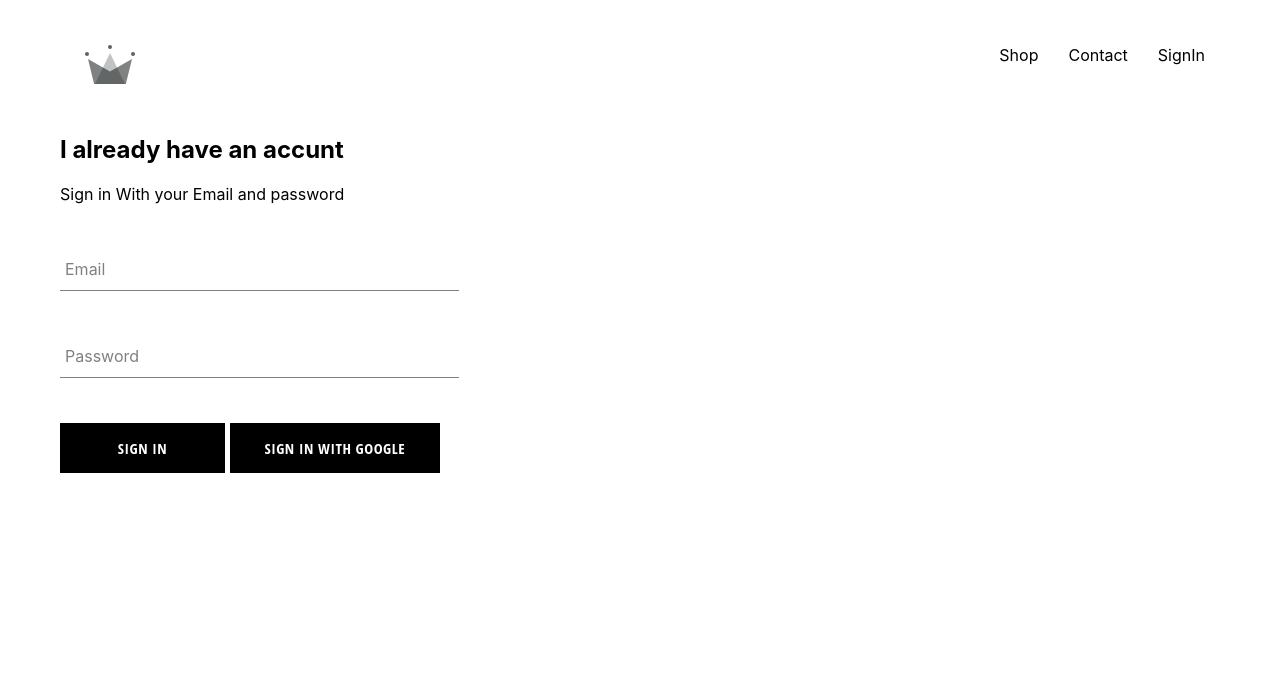
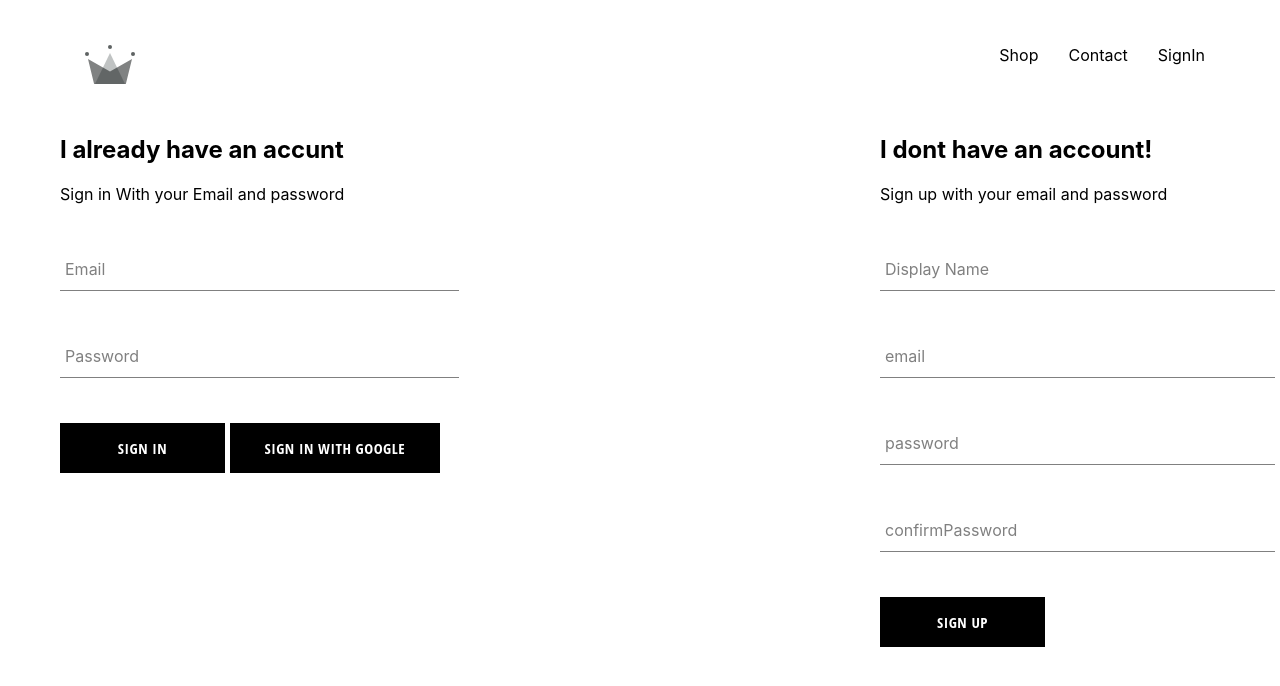
Before and after one commit to mehdiShariati/onlineShopWithReact, a React (Create React App) app: page /signIn in a window 1280 px wide. Shown: the top 686 px of the page. Built offline with nearby package versions, Linux system fonts and the light colour scheme; no server answers.

Commit message:
sign up method is now okey with firestore and sign up page is compeletly okey

```diff
--- a/src/App.js
+++ b/src/App.js
@@ -5,7 +5,7 @@
 import ShopPage from "./pages/shop/shop.component";
 import Header from "./component/header/header.component";
 import SignInAndSignUp from "./pages/SignIn-SignUp/SignIn-SignUp.component";
-import {auth} from "./firebase/firebase.utils";
+import {auth,createUserProfileDocument} from "./firebase/firebase.utils";
 
 
 
@@ -19,9 +19,25 @@
 }
 unSubscribeFromAuth=null;
 componentDidMount(){
-this.unSubscribeFromAuth=auth.onAuthStateChanged(user=>{
-  this.setState({currentUser:user})
-  console.log(user);
+this.unSubscribeFromAuth=auth.onAuthStateChanged(async userAuth=>{
+  if(userAuth){
+   const UserRef= await createUserProfileDocument(userAuth);
+ UserRef.onSnapshot(snapshot=>{
+   this.setState({
+     currentUser:{
+       id:snapshot.id,
+       ...snapshot.data()
+     }
+   })
+ });
+  }else{
+
+    this.setState({
+      currentUser:null
+    });
+  }
+
+
 })
 
 }
@@ -43,6 +59,7 @@
 
             <Route exact  path="/" component={Homepage} />
             <Route  path="/shop" component={ShopPage} />
+
             <Route  path="/signIn" component={SignInAndSignUp} />
 
           </Switch>
--- /dev/null
+++ b/src/component/sign-up/sign-up.component.jsx
@@ -0,0 +1,105 @@
+import React, { Component } from "react";
+import "./sign-up.style.scss";
+import FormInput from "../form-input/form-input.component";
+import CustomButton from "../custom-button/custom-button.component";
+import {auth , createUserProfileDocument } from "../../firebase/firebase.utils";
+
+class SingUp extends Component{
+constructor(){
+    super();
+     this.state={
+        displayName:'',
+        email:'',
+        password:"",
+        confirmPassword:""
+     }
+}
+
+handleSubmit=async event=>{
+    event.preventDefault();
+    const {displayName,email,password,confirmPassword }=this.state;
+    if(password!=confirmPassword){
+        alert('password and onfirmpassword is incorrect');
+        return;
+    }
+    try{
+        const {user}=await auth.createUserWithEmailAndPassword(email,password);
+        await createUserProfileDocument(user,{displayName});
+        this.setState({
+        displayName:'',
+        email:'',
+        password:"",
+        confirmPassword:""
+    });
+
+    }catch(error){
+        console.log(`something is happend in this procces ${error.message}`);
+    }
+
+}
+handleChange=event=>{
+    const {name,value}=event.target;
+    this.setState({[name]:value});
+}
+
+
+    render(){
+
+        const {displayName,email,password,confirmPassword }=this.state;
+
+        return(
+
+            <div className="sign-up">
+                <h2 className="title">I dont have an account!</h2>
+                <span>Sign up with your email and password</span>
+                <form className="sign-up-form" onSubmit={this.handleSubmit}>
+
+                    <FormInput
+                    type="text"
+                    name="displayName"
+                    value={displayName}
+                    onChange={this.handleChange}
+                    label="Display Name"
+                    required />
+
+                    <FormInput
+                    type="email"
+                    name="email"
+                    value={email}
+                    onChange={this.handleChange}
+                    label="email"
+                    required />
+
+                    <FormInput
+                    type="password"
+                    name="password"
+                    value={password}
+                    onChange={this.handleChange}
+                    label="password"
+                    required />
+
+                       <FormInput
+                    type="password"
+                    name="confirmPassword"
+                    value={confirmPassword}
+                    onChange={this.handleChange}
+                    label="confirmPassword"
+                    required />
+
+                    <CustomButton type="submit" >Sign Up</CustomButton>
+
+
+
+
+                </form>
+
+            </div>
+
+
+        )
+    }
+}
+
+
+
+export default SingUp;
--- /dev/null
+++ b/src/component/sign-up/sign-up.style.scss
@@ -0,0 +1,5 @@
+.sign-up{
+    display: flex;
+    flex-direction: column;
+    width:380px;
+}
--- a/src/firebase/firebase.utils.js
+++ b/src/firebase/firebase.utils.js
@@ -12,7 +12,39 @@
     appId: "1:1043553902044:web:c6d0e229c94b16cdbd4319"
   };
 
+
+
+
+
   firebase.initializeApp(config);
+
+  export const createUserProfileDocument=async (userAuth,additionalData)=>{
+    if(!userAuth) return;
+    const userRef=firestore.doc(`users/${userAuth.uid}`);
+    const snapshot=await userRef.get();
+
+    if(!snapshot.exists){
+
+        const {displayName,email}=userAuth;
+        const createdAt=new Date();
+
+        try{
+            await userRef.set({
+                displayName,
+                email,
+                createdAt,
+                ...additionalData
+            })
+        }catch(error){
+            console.log('something is happednd'+" "+error.message);
+        }
+
+
+    }
+    return userRef;
+
+}
+
 
   export const auth=firebase.auth();
   export const firestore=firebase.firestore();
--- a/src/pages/SignIn-SignUp/SignIn-SignUp.component.jsx
+++ b/src/pages/SignIn-SignUp/SignIn-SignUp.component.jsx
@@ -2,9 +2,13 @@
 import "./SignIn-SignUp.style.scss";
 
 import SignIn from "../../component/sign-in/sign-in.component";
+import SignUp from "../../component/sign-up/sign-up.component";
+import SingUp from "../../component/sign-up/sign-up.component";
+
 const SignInAndSignUp=()=>(
     <div className="sign-in-and-sign-Up">
       <SignIn />
+      <SingUp />
     </div>
 );
 
--- a/src/pages/SignIn-SignUp/SignIn-SignUp.style.scss
+++ b/src/pages/SignIn-SignUp/SignIn-SignUp.style.scss
@@ -0,0 +1,5 @@
+.sign-in-and-sign-Up{
+    width:1200px;
+    display: flex;
+    justify-content: space-between;
+}
```
